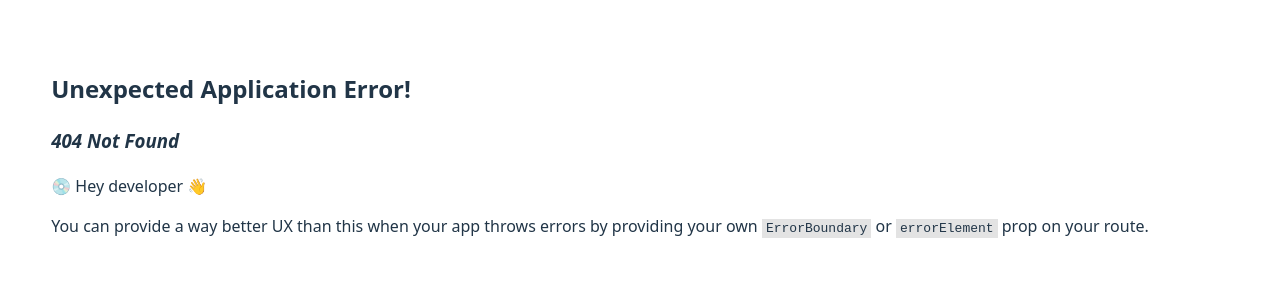
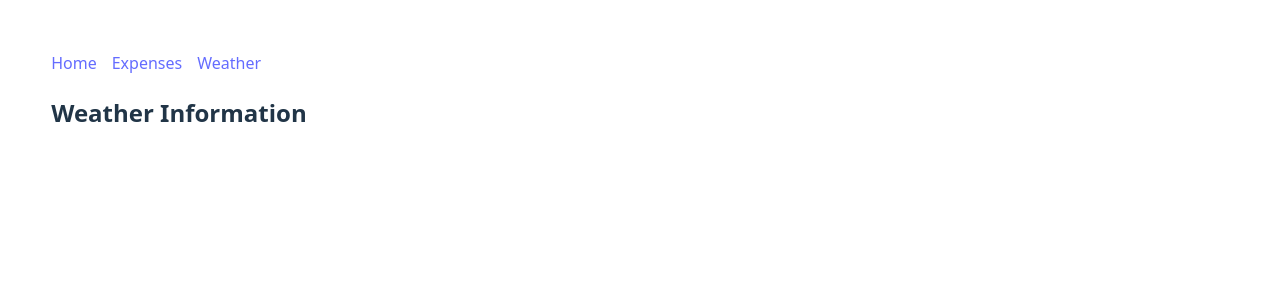
Before and after one commit to PasangDimdung/react-assignment, a React app: page /weather in a window 1280 px wide. Before the commit this address had no page. Shown: the top 300 px of the page. Built offline with nearby package versions, Linux system fonts and the light colour scheme; the HTML template or start-up script is replaced by a standard one.

Commit message:
added expense and weather page

```diff
--- /dev/null
+++ b/src/pages/Expenses.tsx
@@ -0,0 +1,9 @@
+const Expenses = () => {
+  return (
+    <section>
+      <h2>Expense Tracker</h2>
+    </section>
+  );
+};
+
+export default Expenses;
--- /dev/null
+++ b/src/pages/Weather.tsx
@@ -0,0 +1,9 @@
+const Weather = () => {
+  return (
+    <section>
+      <h2>Weather Information</h2>
+    </section>
+  );
+};
+
+export default Weather;
```
Also changed, not shown: src/router.tsx (+10 -0 lines).
